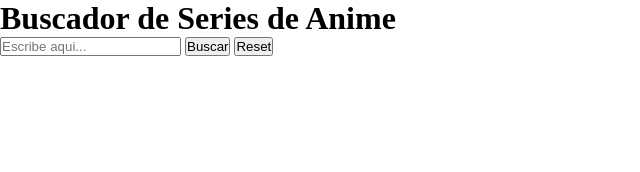
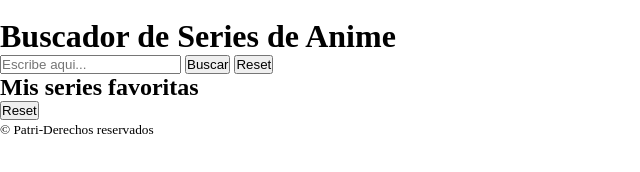
Before and after one commit to Adalab/modulo-2-evaluacion-final-PatriMalvido, a website: page src/html/index.html in a window 1280 px wide. Shown: the whole page, without its empty margins (0-640 px from the left). Drawn offline with nearby package versions, Linux system fonts and the light colour scheme; files that its build step writes are made by us from their sources.

Commit message:
add partials html

```diff
--- a/src/html/index.html
+++ b/src/html/index.html
@@ -11,11 +11,11 @@
 </head>
 
 <body>
-  <div class="page">
+
     <include src="./partials/header.html"></include>
     <include src="./partials/main.html"></include>
     <include src="./partials/footer.html"></include>
-  </div>
+
   <script src="./assets/js/main.js"></script>
 </body>
 
--- a/src/html/partials/footer.html
+++ b/src/html/partials/footer.html
@@ -0,0 +1,3 @@
+<footer class="page__footer">
+    <small class="footer__copy">&copy; Patri-Derechos reservados</small>
+</footer>
--- a/src/html/partials/header.html
+++ b/src/html/partials/header.html
@@ -0,0 +1,4 @@
+<header class="page__header">
+    <img src="" alt=""> <!--Aqui va a ir un logo chuli-->
+    <h1 class="header__title">Buscador de Series de Anime</h1>
+</header>
--- a/src/html/partials/main.html
+++ b/src/html/partials/main.html
@@ -1,4 +1,5 @@
-<h1 class="title">Buscador de Series de Anime</h1>
+<main class="page__main">
+
 <form>
     <input class="js-search_input_title" type="text" name="search" id="search" placeholder="Escribe aqui...">
     <button class="js-button_search" type="submit" id="search_button">Buscar</button>
@@ -6,10 +7,18 @@
 </form>
 
 <section class="cards_movie js-anime_list">
-    <!--
+    <!-- ES PARA BORRAR, lo he parametrizado
     <article class="movie">
         <img class="" src="" alt="">
         <h3 class="card_title">titulo del anime</h3>
-    </article>
+    </article>-->
 </section>
--->
+<div class="container">
+    <section class="fav__section">
+        <h2 class="fav__section-title">Mis series favoritas</h2>
+        <ul class="main__list-favorite"></ul>
+        <input type="button" value="Reset" class="fav__section-reset">
+    </section>
+    <ul class="main__list js-main_list"></ul>
+</div>
+</main>
```
Also changed, not shown: src/js/main.js (+5 -6 lines).
